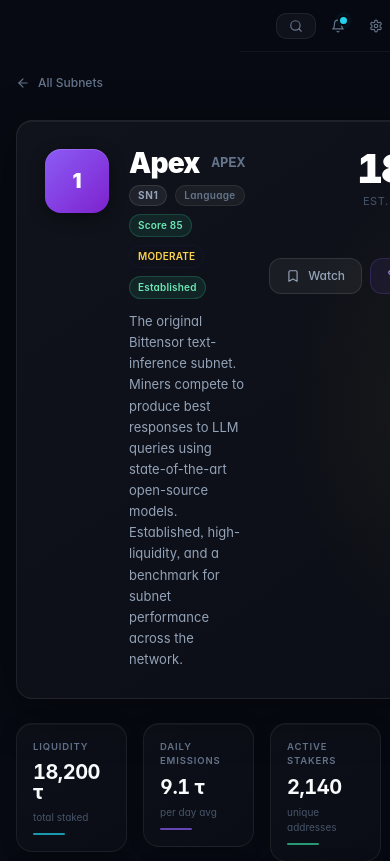
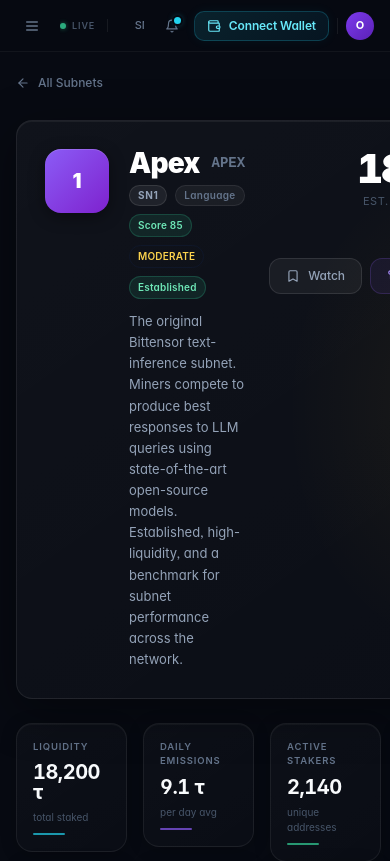
Before and after one commit to openclawbeta/tyvera, a Next.js app: page /subnets/1 in a window 390 px wide. Shown: the top 861 px of the page. Built offline with nearby package versions, Linux system fonts and the light colour scheme.

Commit message:
feat: add hamburger button and full-width mobile topbar

```diff
--- a/components/layout/topbar.tsx
+++ b/components/layout/topbar.tsx
@@ -1,17 +1,20 @@
 "use client";
 
-import { Search, Bell, Settings } from "lucide-react";
+import { Search, Bell, Settings, Menu } from "lucide-react";
 import { LiveTicker } from "@/components/ui-custom/live-ticker";
 import { WalletStatusChip } from "@/components/wallet/wallet-status-chip";
 import { WalletConnectModal } from "@/components/wallet/wallet-connect-modal";
 import { WalletApprovalDialog } from "@/components/wallet/wallet-approval-dialog";
+import { useSidebar } from "@/lib/sidebar-context";
 import Link from "next/link";
 
 export function Topbar() {
+  const { toggle } = useSidebar();
+
   return (
     <>
       <header
-        className="fixed top-0 right-0 left-60 h-[52px] z-30 flex items-center px-5 gap-4"
+        className="fixed top-0 right-0 left-0 lg:left-60 h-[52px] z-30 flex items-center px-4 gap-3"
         style={{
           background: "rgba(7,10,18,0.88)",
           borderBottom: "1px solid rgba(255,255,255,0.048)",
@@ -19,6 +22,24 @@ export function Topbar() {
           WebkitBackdropFilter: "blur(20px) saturate(1.6)",
         }}
       >
+        {/* Hamburger — mobile only */}
+        <button
+          onClick={toggle}
+          className="lg:hidden w-8 h-8 rounded-xl flex items-center justify-center flex-shrink-0 transition-all duration-200"
+          style={{ color: "#64748b" }}
+          onMouseEnter={(e) => {
+            (e.currentTarget as HTMLElement).style.background = "rgba(255,255,255,0.05)";
+            (e.currentTarget as HTMLElement).style.color = "#94a3b8";
+          }}
+          onMouseLeave={(e) => {
+            (e.currentTarget as HTMLElement).style.background = "transparent";
+            (e.currentTarget as HTMLElement).style.color = "#64748b";
+          }}
+          aria-label="Toggle menu"
+        >
+          <Menu className="w-4 h-4" />
+        </button>
+
         {/* Live ticker */}
         <div className="flex-1 overflow-hidden min-w-0">
           <LiveTicker />
@@ -27,9 +48,9 @@ export function Topbar() {
         {/* Right controls */}
         <div className="flex items-center gap-1.5 flex-shrink-0">
 
-          {/* Search */}
+          {/* Search — hidden on smallest screens */}
           <button
-            className="flex items-center gap-2 transition-all duration-200"
+            className="hidden sm:flex items-center gap-2 transition-all duration-200"
             style={{
               padding: "5px 12px",
               borderRadius: "10px",
@@ -88,8 +109,8 @@ export function Topbar() {
             />
           </button>
 
-          {/* Settings link */}
-          <Link href="/settings">
+          {/* Settings link — hidden on mobile (accessible via sidebar) */}
+          <Link href="/settings" className="hidden sm:block">
             <button
               className="relative w-8 h-8 rounded-xl flex items-center justify-center transition-all duration-200"
               style={{ color: "#64748b" }}
@@ -107,9 +128,9 @@ export function Topbar() {
           </Link>
 
           {/* Divider */}
-          <div className="w-px h-4 mx-0.5" style={{ background: "rgba(255,255,255,0.07)" }} />
+          <div className="w-px h-4 mx-0.5 hidden sm:block" style={{ background: "rgba(255,255,255,0.07)" }} />
 
-          {/* Wallet status chip — live state */}
+          {/* Wallet status chip */}
           <WalletStatusChip />
 
           {/* Divider */}
@@ -136,7 +157,7 @@ export function Topbar() {
         </div>
       </header>
 
-      {/* Wallet modals — rendered at topbar level so they portal above everything */}
+      {/* Wallet modals */}
       <WalletConnectModal />
       <WalletApprovalDialog />
     </>
```
